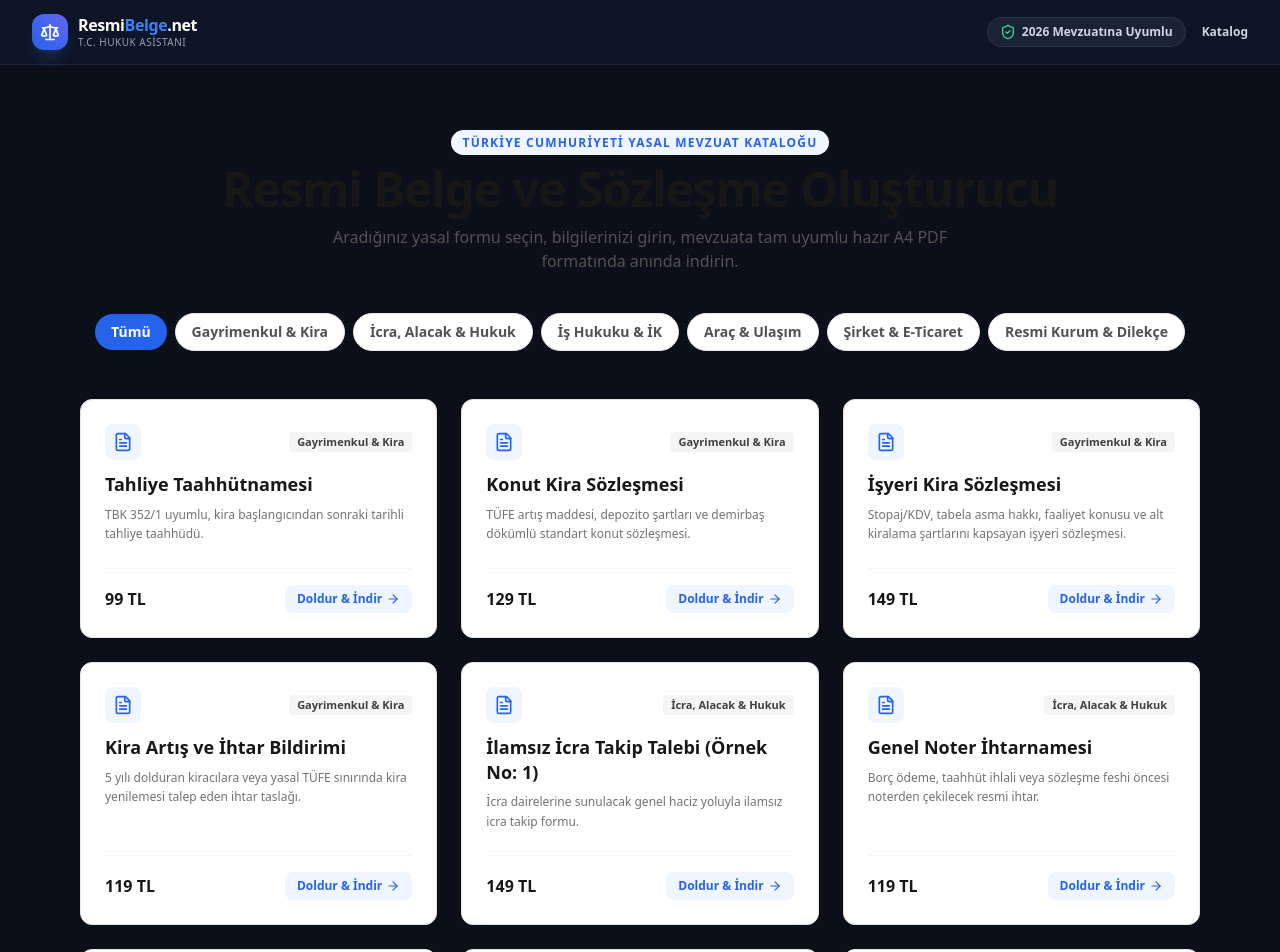
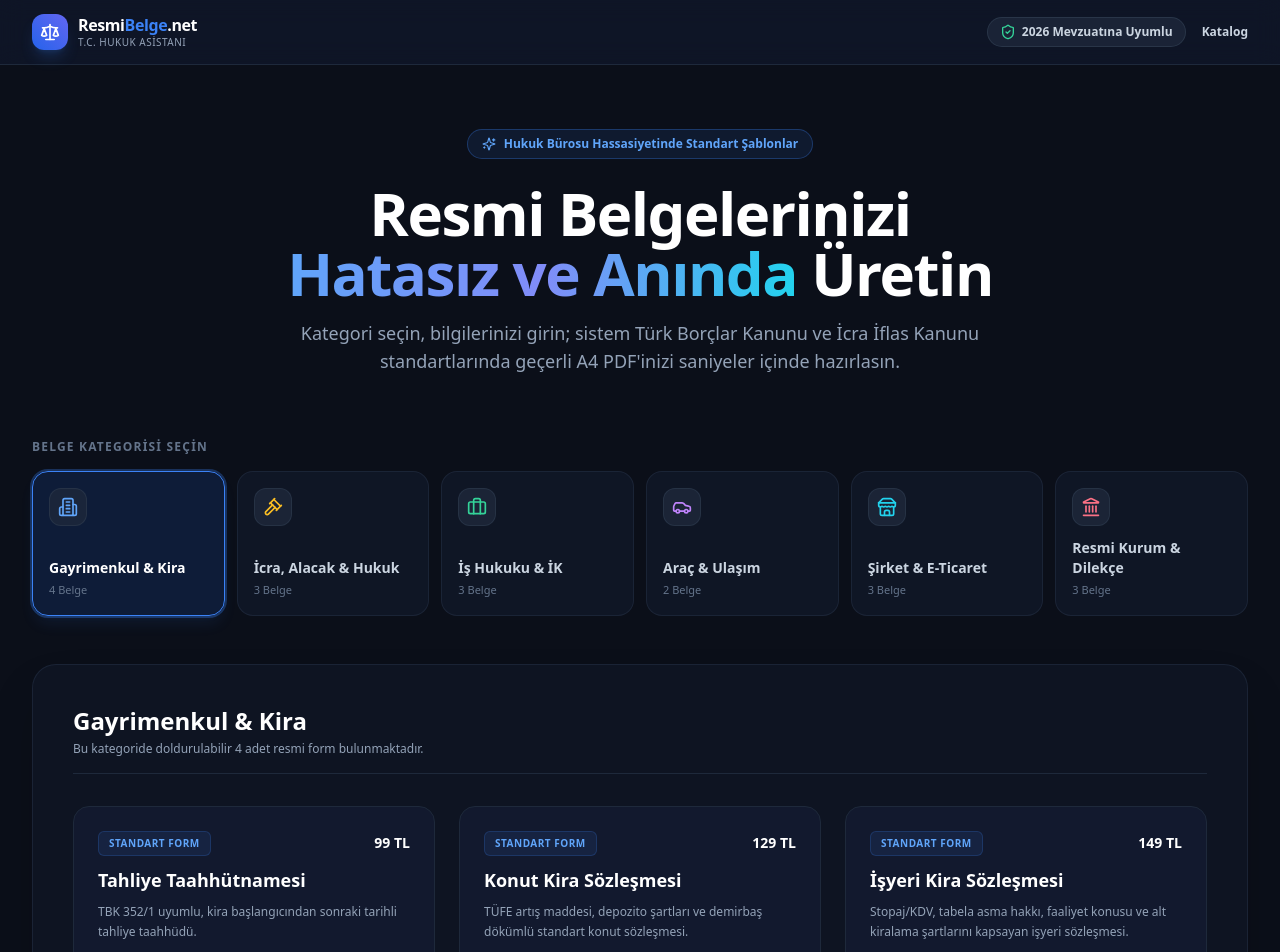
Before and after one commit to erdempirci/legal-doc-generator, a Next.js app: page /belge/arac-satis-sozlesmesi in a window 1280 px wide. Shown: the top 952 px of the page. Built offline with nearby package versions, Linux system fonts and the light colour scheme.

Commit message:
Update page.tsx

```diff
--- a/src/app/belge/[slug]/page.tsx
+++ b/src/app/belge/[slug]/page.tsx
@@ -2,97 +2,139 @@
 
 import React, { useState } from 'react';
 import Link from 'next/link';
-import { DOCUMENTS, CATEGORIES } from '@/data/documents';
-import { FileText, ArrowRight, CheckCircle2 } from 'lucide-react';
+import { DOCUMENTS, CATEGORIES, DocumentConfig } from '@/data/documents';
+import {
+  Building2,
+  Gavel,
+  Briefcase,
+  Car,
+  Store,
+  Landmark,
+  ArrowRight,
+  Sparkles,
+  CheckCircle,
+  FileText
+} from 'lucide-react';
+
+const CATEGORY_ICONS: Record<string, React.ReactNode> = {
+  'Gayrimenkul & Kira': <Building2 className="w-5 h-5 text-blue-400" />,
+  'İcra, Alacak & Hukuk': <Gavel className="w-5 h-5 text-amber-400" />,
+  'İş Hukuku & İK': <Briefcase className="w-5 h-5 text-emerald-400" />,
+  'Araç & Ulaşım': <Car className="w-5 h-5 text-purple-400" />,
+  'Şirket & E-Ticaret': <Store className="w-5 h-5 text-cyan-400" />,
+  'Resmi Kurum & Dilekçe': <Landmark className="w-5 h-5 text-rose-400" />,
+};
 
 export default function HomePage() {
-  const [selectedCategory, setSelectedCategory] = useState<string>('Tümü');
+  // Varsayılan olarak 'Gayrimenkul & Kira' seçili gelir, ekranda yığılma olmaz
+  const [activeCategory, setActiveCategory] = useState<string>('Gayrimenkul & Kira');
 
-  const filteredDocuments = selectedCategory === 'Tümü'
-    ? Object.values(DOCUMENTS)
-    : Object.values(DOCUMENTS).filter((doc) => doc.category === selectedCategory);
+  const activeDocuments = Object.values(DOCUMENTS).filter(
+    (doc) => doc.category === activeCategory
+  );
 
   return (
-    <div className="max-w-6xl mx-auto px-4 py-12 sm:py-16">
-      {/* Hero Başlık */}
-      <div className="text-center mb-10">
-        <span className="text-xs font-bold uppercase tracking-widest text-blue-600 bg-blue-50 px-3 py-1 rounded-full">
-          Türkiye Cumhuriyeti Yasal Mevzuat Kataloğu
-        </span>
-        <h1 className="text-3xl sm:text-5xl font-extrabold tracking-tight text-neutral-900 mt-3">
-          Resmi Belge ve Sözleşme Oluşturucu
+    <div className="max-w-7xl mx-auto px-4 sm:px-6 lg:px-8 py-12 lg:py-16">
+      {/* Hero Banner */}
+      <div className="relative text-center max-w-3xl mx-auto mb-16">
+        <div className="inline-flex items-center gap-2 px-3.5 py-1.5 rounded-full border border-blue-500/30 bg-blue-500/10 text-blue-400 text-xs font-semibold mb-6">
+          <Sparkles className="w-3.5 h-3.5" />
+          <span>Hukuk Bürosu Hassasiyetinde Standart Şablonlar</span>
+        </div>
+        <h1 className="text-4xl sm:text-6xl font-black tracking-tight text-white leading-[1.15]">
+          Resmi Belgelerinizi <br />
+          <span className="bg-gradient-to-r from-blue-400 via-indigo-400 to-cyan-400 bg-clip-text text-transparent">
+            Hatasız ve Anında
+          </span> Üretin
         </h1>
-        <p className="mt-3 text-base text-neutral-600 max-w-2xl mx-auto">
-          Aradığınız yasal formu seçin, bilgilerinizi girin, mevzuata tam uyumlu hazır A4 PDF formatında anında indirin.
+        <p className="mt-4 text-base sm:text-lg text-slate-400 leading-relaxed">
+          Kategori seçin, bilgilerinizi girin; sistem Türk Borçlar Kanunu ve İcra İflas Kanunu standartlarında geçerli A4 PDF'inizi saniyeler içinde hazırlasın.
         </p>
       </div>
 
-      {/* Kategori Filtre Butonları */}
-      <div className="flex items-center justify-start sm:justify-center gap-2 overflow-x-auto pb-4 mb-8 scrollbar-none">
-        {CATEGORIES.map((category) => (
+      {/* Kategori Seçim Izgarası (Büyük Butonlar) */}
+      <div className="mb-12">
+        <div className="text-xs font-bold uppercase tracking-widest text-slate-500 mb-4 text-center sm:text-left">
+          Belge Kategorisi Seçin
+        </div>
+        <div className="grid grid-cols-2 sm:grid-cols-3 lg:grid-cols-6 gap-3">
+          {CATEGORIES.filter((c) => c !== 'Tümü').map((category) => {
+            const isSelected = activeCategory === category;
+            return (
               <button
                 key={category}
-            onClick={() => setSelectedCategory(category)}
-            className={`whitespace-nowrap px-4 py-2 rounded-full text-xs sm:text-sm font-semibold transition cursor-pointer ${
-              selectedCategory === category
-                ? 'bg-blue-600 text-white shadow-sm'
-                : 'bg-white text-neutral-600 border border-neutral-200 hover:bg-neutral-100'
+                onClick={() => setActiveCategory(category)}
+                className={`p-4 rounded-2xl border text-left flex flex-col justify-between gap-3 transition-all cursor-pointer ${
+                  isSelected
+                    ? 'bg-blue-600/15 border-blue-500 ring-2 ring-blue-500/30 text-white shadow-lg shadow-blue-500/10'
+                    : 'bg-[#131B2E]/60 border-slate-800/80 text-slate-400 hover:bg-slate-800/40 hover:text-slate-200'
                 }`}
               >
+                <div className="p-2 w-fit rounded-xl bg-slate-800/80 border border-slate-700/50">
+                  {CATEGORY_ICONS[category] || <FileText className="w-5 h-5 text-blue-400" />}
+                </div>
+                <div>
+                  <div className={`text-xs sm:text-sm font-bold leading-tight ${isSelected ? 'text-white' : 'text-slate-300'}`}>
                     {category}
+                  </div>
+                  <div className="text-[11px] text-slate-500 mt-1">
+                    {Object.values(DOCUMENTS).filter((d) => d.category === category).length} Belge
+                  </div>
+                </div>
               </button>
-        ))}
+            );
+          })}
+        </div>
       </div>
 
-      {/* Belge Kartları Grid */}
+      {/* Seçilen Kategoriye Ait Belgeler */}
+      <div className="bg-[#111827]/70 border border-slate-800/80 rounded-3xl p-6 sm:p-10 shadow-2xl backdrop-blur-sm">
+        <div className="flex items-center justify-between mb-8 pb-4 border-b border-slate-800">
+          <div>
+            <h2 className="text-xl sm:text-2xl font-black text-white flex items-center gap-2.5">
+              <span>{activeCategory}</span>
+            </h2>
+            <p className="text-xs text-slate-400 mt-1">
+              Bu kategoride doldurulabilir {activeDocuments.length} adet resmi form bulunmaktadır.
+            </p>
+          </div>
+        </div>
+
         <div className="grid grid-cols-1 md:grid-cols-2 lg:grid-cols-3 gap-6">
-        {filteredDocuments.map((doc) => (
+          {activeDocuments.map((doc: DocumentConfig) => (
             <div
               key={doc.slug}
-            className="bg-white border border-neutral-200 rounded-xl p-6 shadow-sm hover:shadow-md transition flex flex-col justify-between"
+              className="group bg-[#161F36]/60 border border-slate-800 hover:border-blue-500/50 rounded-2xl p-6 flex flex-col justify-between transition-all hover:-translate-y-1 hover:shadow-xl hover:shadow-blue-500/5"
             >
               <div>
-              <div className="flex items-center justify-between gap-2 mb-3">
-                <div className="p-2 bg-blue-50 text-blue-600 rounded-lg">
-                  <FileText size={20} />
+                <div className="flex items-center justify-between mb-3">
+                  <span className="text-[10px] font-bold uppercase tracking-wider text-blue-400 bg-blue-500/10 border border-blue-500/20 px-2.5 py-1 rounded-md">
+                    Standart Form
+                  </span>
+                  <span className="text-sm font-extrabold text-white">{doc.price} TL</span>
                 </div>
-                <span className="text-[11px] font-semibold px-2 py-0.5 rounded bg-neutral-100 text-neutral-700">
-                  {doc.category}
-                </span>
-              </div>
-              <h2 className="text-lg font-bold text-neutral-900 leading-snug">{doc.title}</h2>
-              <p className="text-xs text-neutral-500 mt-2 line-clamp-2 leading-relaxed">
+                <h3 className="text-lg font-bold text-white group-hover:text-blue-400 transition-colors leading-snug">
+                  {doc.title}
+                </h3>
+                <p className="text-xs text-slate-400 mt-2.5 line-clamp-3 leading-relaxed">
                   {doc.description}
                 </p>
               </div>
 
-            <div className="mt-6 pt-4 border-t border-neutral-100 flex items-center justify-between">
-              <span className="text-base font-extrabold text-neutral-900">{doc.price} TL</span>
+              <div className="mt-8 pt-4 border-t border-slate-800/80 flex items-center justify-between">
+                <span className="text-[11px] text-slate-400 flex items-center gap-1.5">
+                  <CheckCircle className="w-3.5 h-3.5 text-emerald-400" /> A4 Yazdırılabilir
+                </span>
                 <Link
                   href={`/belge/${doc.slug}`}
-                className="inline-flex items-center gap-1 text-xs font-bold text-blue-600 hover:text-blue-700 bg-blue-50 hover:bg-blue-100 px-3 py-1.5 rounded-lg transition"
+                  className="inline-flex items-center gap-1.5 text-xs font-bold text-white bg-blue-600 hover:bg-blue-500 px-3.5 py-2 rounded-xl transition shadow-md shadow-blue-600/20"
                 >
-                Doldur & İndir <ArrowRight size={14} />
+                  Doldur <ArrowRight className="w-3.5 h-3.5" />
                 </Link>
               </div>
             </div>
           ))}
         </div>
-
-      {/* Güvenlik Bandı */}
-      <div className="mt-16 bg-white border border-neutral-200 rounded-xl p-6 flex flex-wrap items-center justify-around gap-4 text-xs font-semibold text-neutral-600 text-center">
-        <div className="flex items-center gap-2">
-          <CheckCircle2 size={16} className="text-emerald-600" />
-          <span>2026 Güncel Mevzuat & Yargıtay Uyumlu</span>
-        </div>
-        <div className="flex items-center gap-2">
-          <CheckCircle2 size={16} className="text-emerald-600" />
-          <span>A4 Resmi Standart Yazdırılabilir Çıktı</span>
-        </div>
-        <div className="flex items-center gap-2">
-          <CheckCircle2 size={16} className="text-emerald-600" />
-          <span>Üye Olmadan Anında İndirme</span>
-        </div>
       </div>
     </div>
   );
```
Lines whose indentation alone changed are shown as unchanged.
